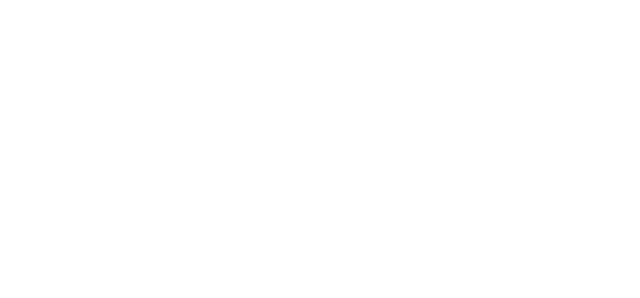
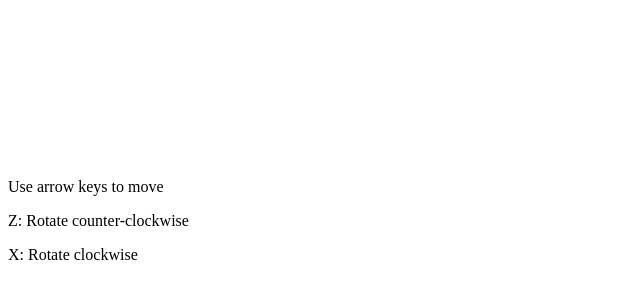
Before and after one commit to ncmiller/hectic-hexagons, a plain HTML site: page demo/index.html in a window 1280 px wide. Shown: the whole page, without its empty margins (0-640 px from the left). Drawn offline with Linux system fonts and the light colour scheme.

```diff
--- a/demo/index.html
+++ b/demo/index.html
@@ -14,6 +14,9 @@
         };
     </script>
     <script src="hectic-hexagons.js"></script>
+    <p>Use arrow keys to move</p>
+    <p>Z: Rotate counter-clockwise</p>
+    <p>X: Rotate clockwise</p>
 </body>
 
 </html>
```
Also changed, not shown: 1 other file.
